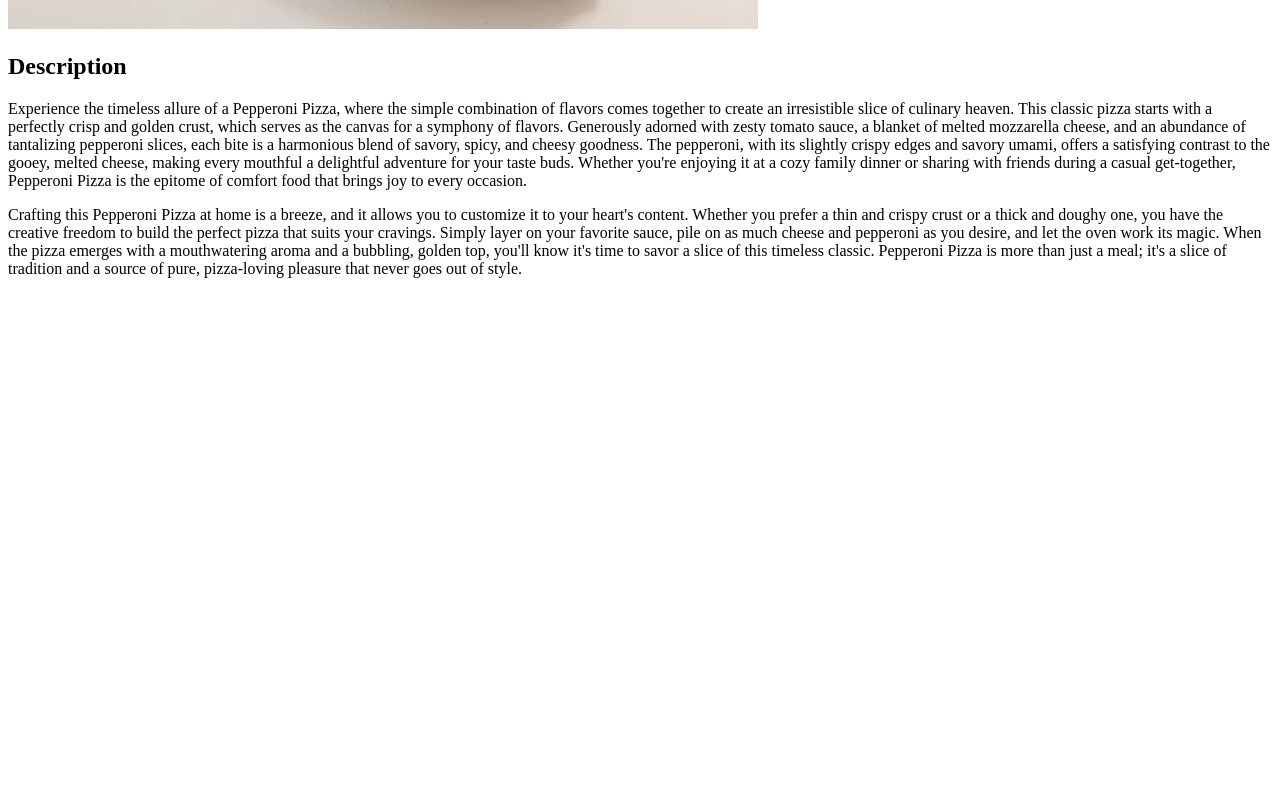
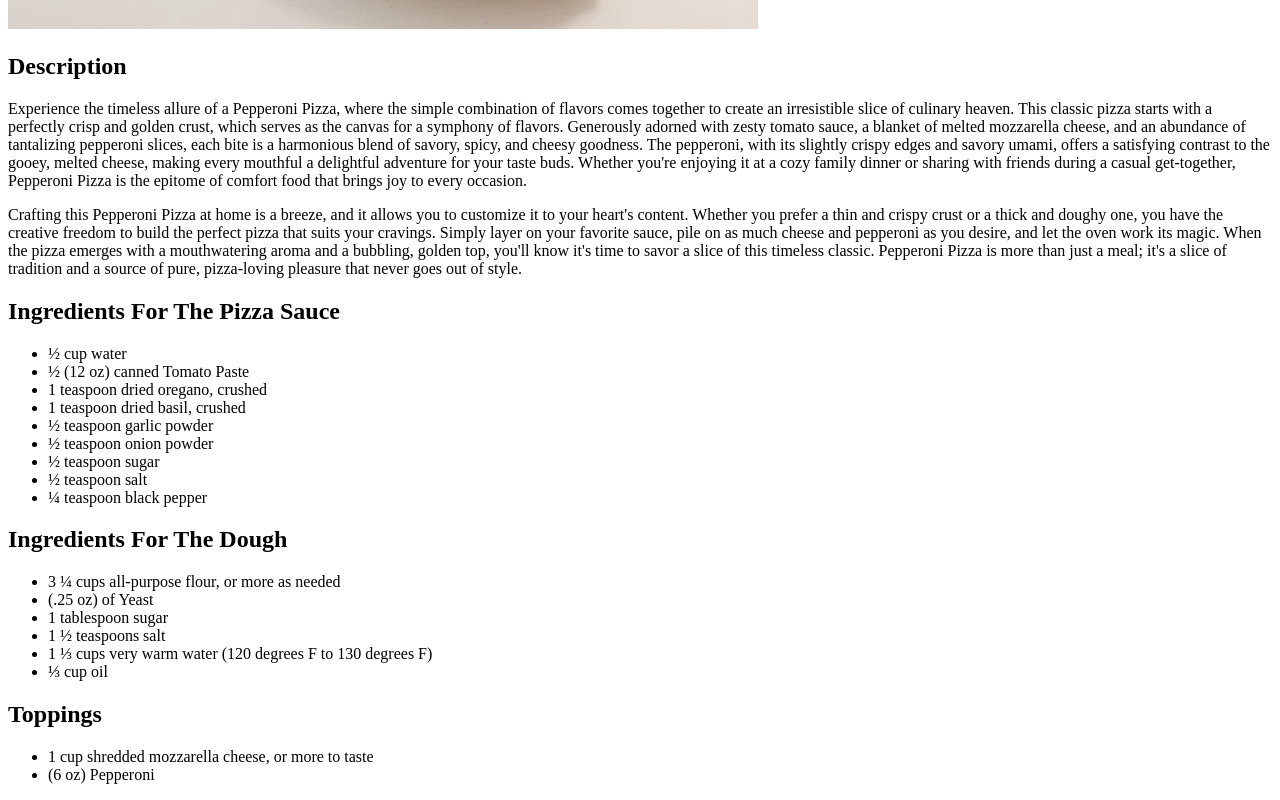
Before and after one commit to DDonnelly123/odin-recipes, a plain HTML site: page recipes/pepperonipizza.html in a window 1280 px wide. Shown: the part 614-1414 px from the top of the page. Before the commit the page ends 908 px from the top, so only its background shows below. Drawn offline with Linux system fonts and the light colour scheme.

Commit message:
feat: add ingredients to pizza + linked page to index.html

```diff
--- a/recipes/pepperonipizza.html
+++ b/recipes/pepperonipizza.html
@@ -25,7 +25,37 @@ Simply layer on your favorite sauce, pile on as much cheese and pepperoni as you
 When the pizza emerges with a mouthwatering aroma and a bubbling, golden top, you'll know it's time to savor a slice of this timeless classic.
 Pepperoni Pizza is more than just a meal; it's a slice of tradition and a source of pure, pizza-loving pleasure that never goes out of style.</p>
 
+<h2>Ingredients For The Pizza Sauce</h2>
 
+<ul>
+    <li>½ cup water</li>
+    <li>½ (12 oz) canned Tomato Paste</li>
+    <li>1 teaspoon dried oregano, crushed</li>
+    <li>1 teaspoon dried basil, crushed</li>
+    <li>½ teaspoon garlic powder</li>
+    <li>½ teaspoon onion powder</li>
+    <li>½ teaspoon sugar</li>
+    <li>½ teaspoon salt</li>
+    <li>¼ teaspoon black pepper</li>
+</ul>
+
+<h2>Ingredients For The Dough</h2>
+
+<ul>
+    <li>3 ¼ cups all-purpose flour, or more as needed</li>
+    <li>(.25 oz) of Yeast</li>
+    <li>1 tablespoon sugar</li>
+    <li>1 ½ teaspoons salt</li>
+    <li>1 ⅓ cups very warm water (120 degrees F to 130 degrees F)</li>
+    <li>⅓ cup oil</li>
+</ul>
+
+<h2>Toppings</h2>
+
+<ul>
+    <li>1 cup shredded mozzarella cheese, or more to taste</li>
+    <li>(6 oz) Pepperoni</li>
+</ul>
 
 </body>
 </html>
```
Also changed, not shown: index.html (+7 -1 lines).
